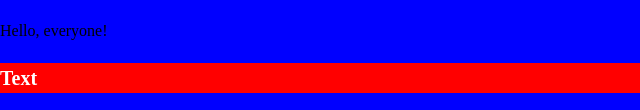
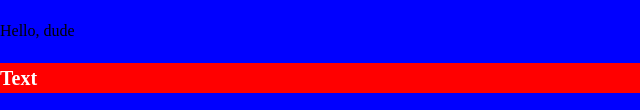
Before and after one commit to nelubinegor/prog-inter, a Vue app: page public/index.html in a window 1280 px wide. Shown: the part 872-982 px from the top of the page, 0-640 px from the left. Built offline with nearby package versions, Linux system fonts and the light colour scheme.

Commit message:
something changed

```diff
--- a/public/index.html
+++ b/public/index.html
@@ -18,7 +18,7 @@
       <div class="content"></div>
     </div>
     <h1 class="title">Title</h1>
-    <p>Hello, everyone!</p>
+    <p>Hello, dude</p>
     <div class="box">
       <h3>Text</h3>
     </div>
```
